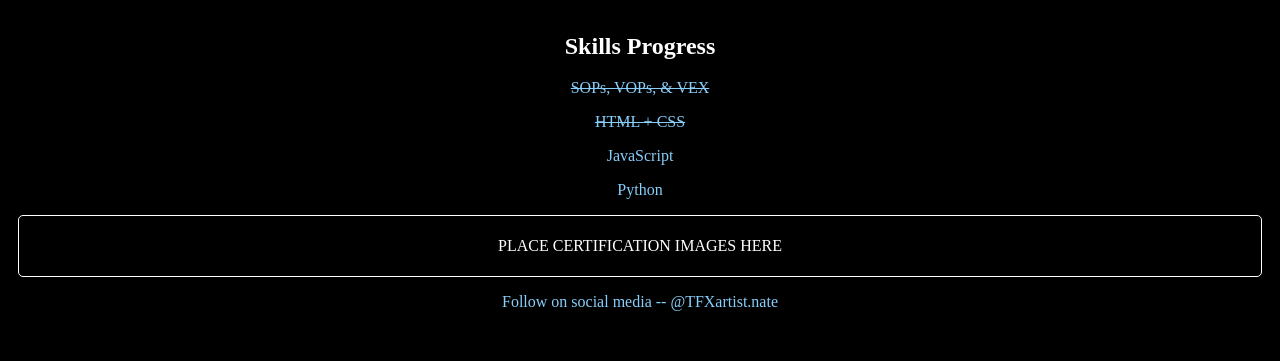
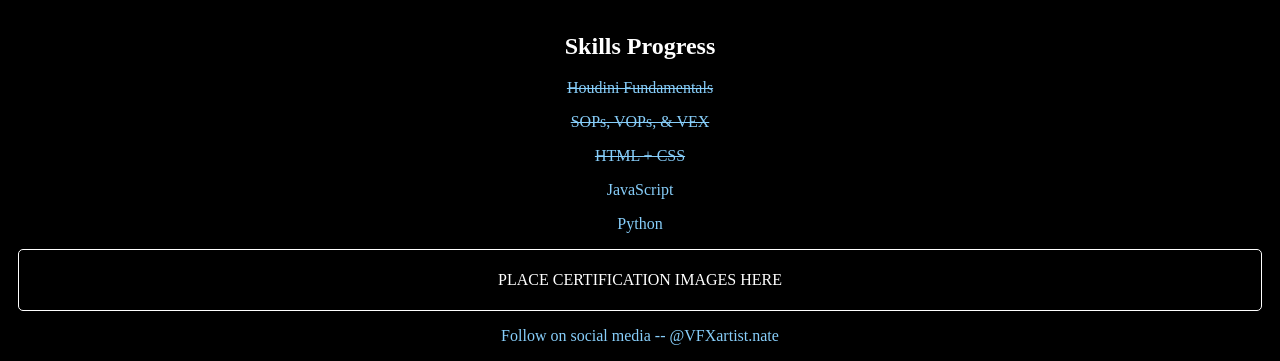
Before and after one commit to NateH97/portfolio_example_01, a plain HTML site: page index.html in a window 1280 px wide. Shown: the part 899-1260 px from the top of the page. Before the commit the page ends 1226 px from the top, so only its background shows below. Drawn offline with Linux system fonts and the light colour scheme.

Commit message:
Skills_Update index.html

```diff
--- a/index.html
+++ b/index.html
@@ -83,6 +83,7 @@
 
       <section id="skills">
         <h2>Skills Progress</h2>
+        <p><s>Houdini Fundamentals</s></p>
         <p><s>SOPs, VOPs, & VEX</s></p>
         <p><s>HTML + CSS</s></p>
         <p>JavaScript</p>
@@ -94,7 +95,7 @@
       </section>
     </main>
     <footer>
-      <p>Follow on social media -- @TFXartist.nate</p>
+      <p>Follow on social media -- @VFXartist.nate</p>
     </footer>
   </body>
 </html>
```
